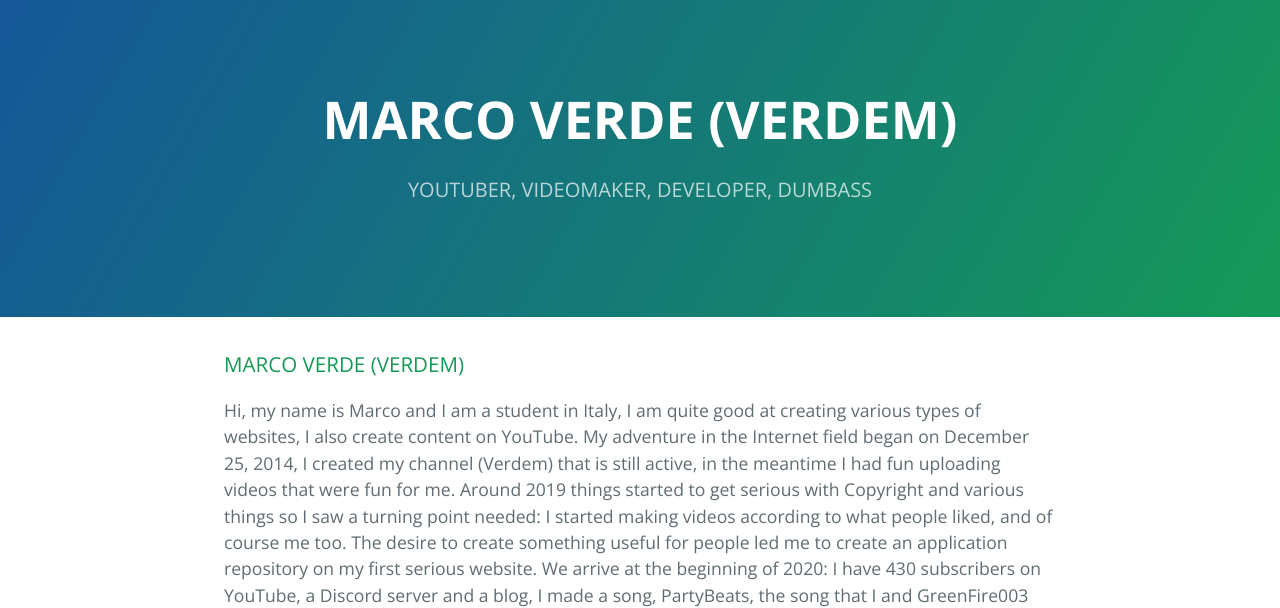
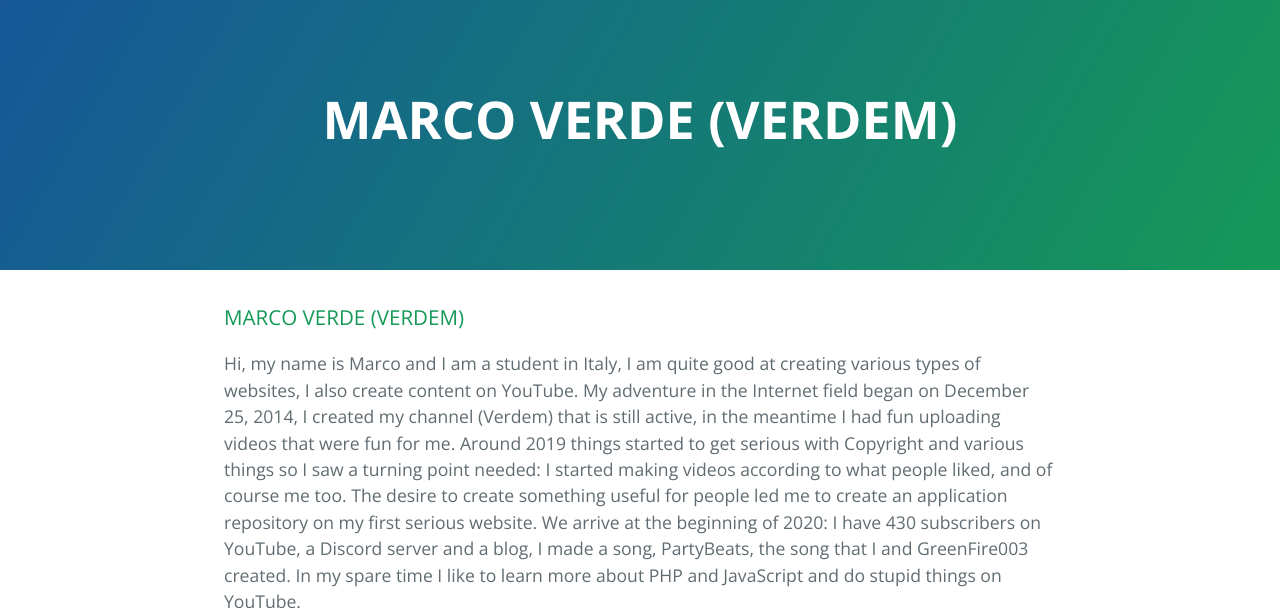
Before and after one commit to Verdem-crypto/verdem-crypto.github.io, a Jekyll site: the page built from index.md, in a window 1280 px wide and 900 px high, cut to the strip 0-608 px from the top of the window. Built offline with Jekyll 4.4.1, drawn with Linux system fonts in a browser that asks for light colours; our own code applies the rules of GitHub Pages for plain Markdown files; the repository's description, which GitHub fills in, is left out.

Commit message:
Update _config.yml

```diff
--- a/_config.yml
+++ b/_config.yml
@@ -1,5 +1,5 @@
 title: VERDEM
-description: YOUTUBER, VIDEOMAKER, DEVELOPER, DUMBASS
+description:
 show_downloads: false
 google_analytics:
 theme: jekyll-theme-cayman
```
